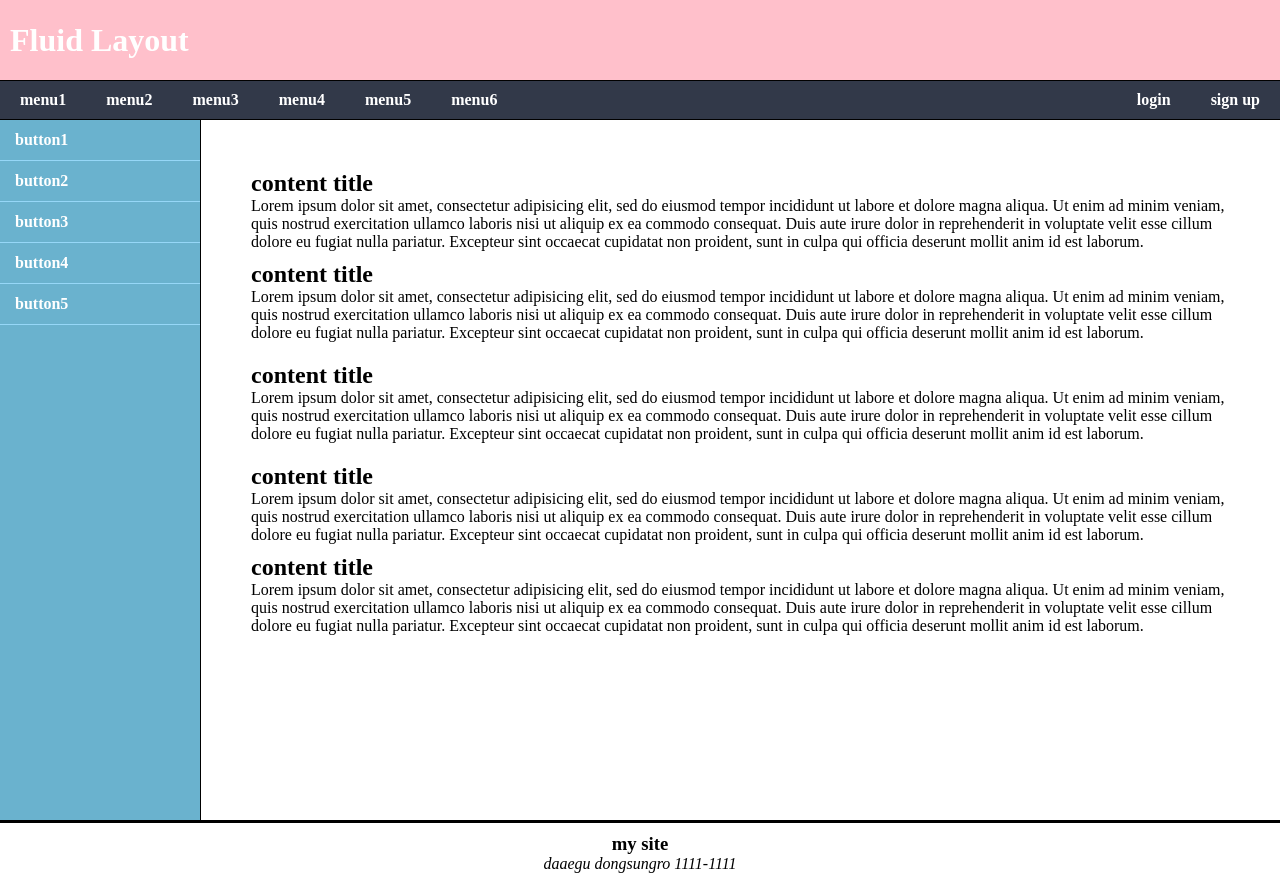
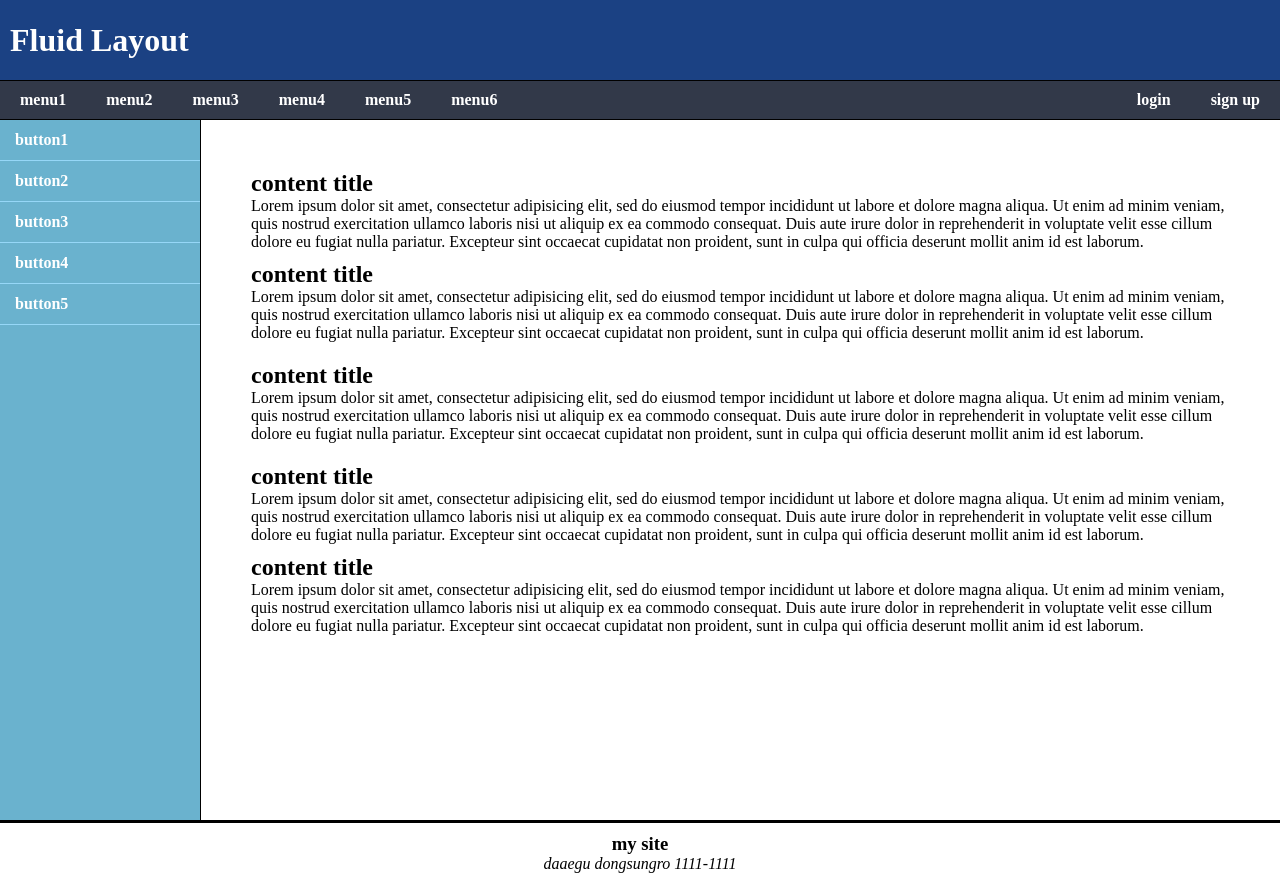
Before and after one commit to choi-yeonhee/Fluid-Layout, a plain HTML site: page index.html in a window 1280 px wide. Drawn offline with Linux system fonts and the light colour scheme.

Commit message:
메인헤더 색 변경
pink->#1b4183

```diff
--- a/css/style.css
+++ b/css/style.css
@@ -9,7 +9,7 @@ html,body{height: 100%}
   height: 60px;
   line-height: 60px;
   padding: 10px;
-  background: pink;
+  background: #1b4183;
   color: white;
   border-bottom: 1px solid black;
 }
```
